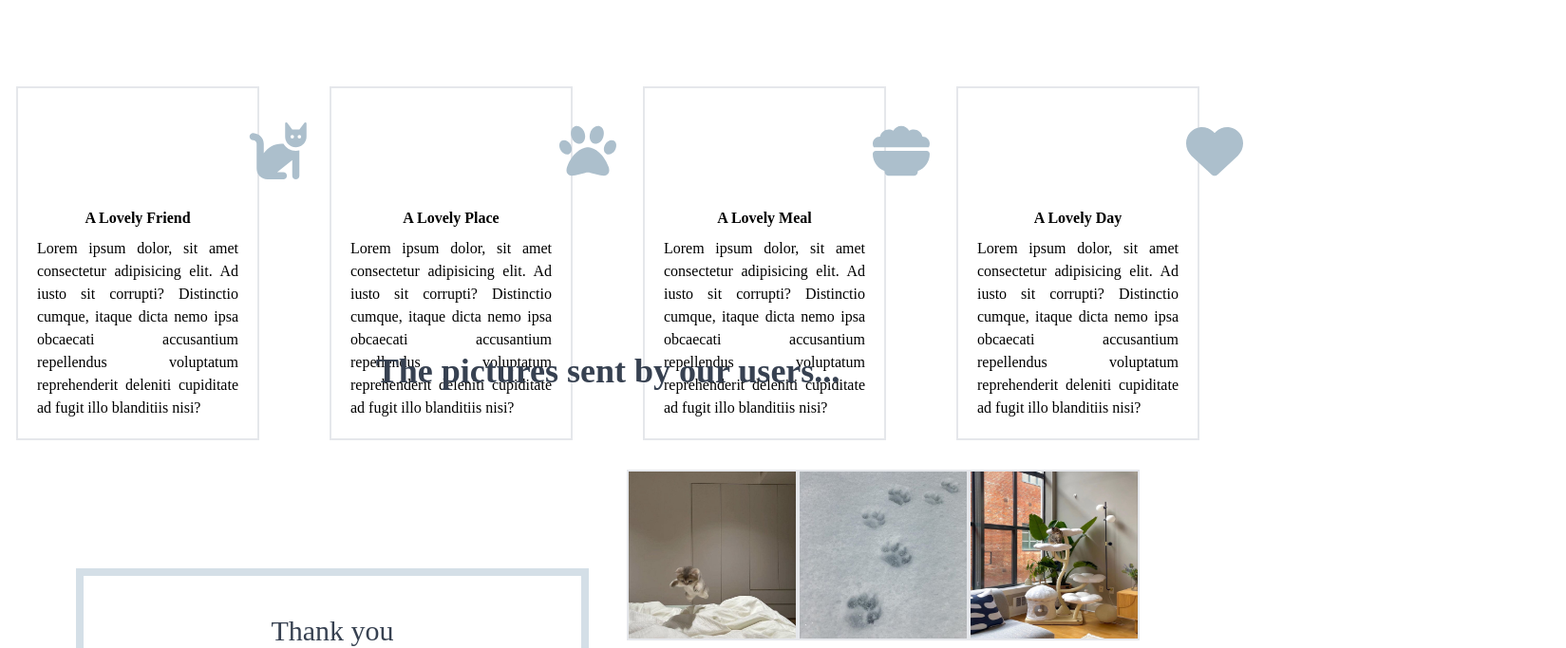
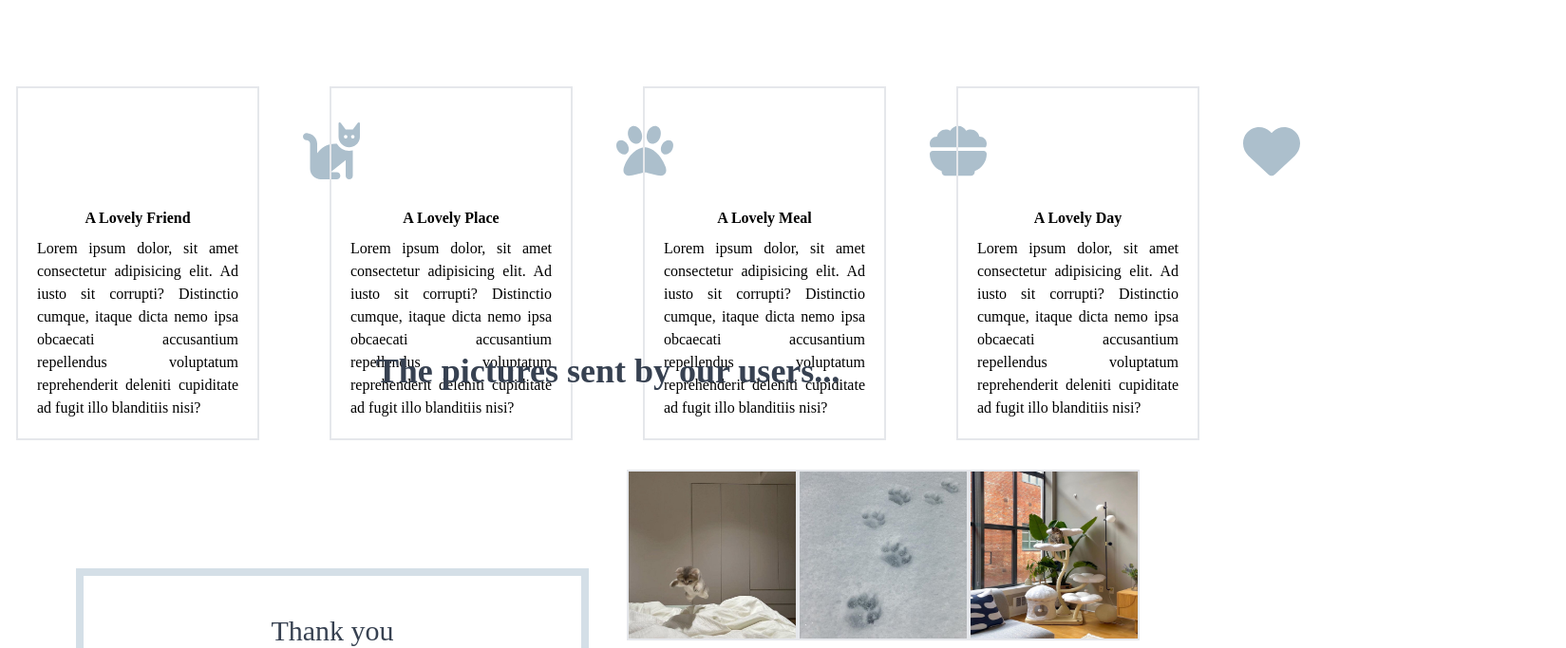
Before and after one commit to demetgas/react-tailwind-project, a React (Create React App) app in the folder tailwind-app/: page / in a window 1280 px wide. Shown: the part 3360-4043 px from the top of the page at 95% size, 1649 px wide, since content can reach past the window. Built offline with nearby package versions, Linux system fonts and the light colour scheme.

Commit message:
added sm

```diff
--- a/tailwind-app/src/components/WhatWeDo.jsx
+++ b/tailwind-app/src/components/WhatWeDo.jsx
@@ -4,35 +4,35 @@ import { FontAwesomeIcon } from '@fortawesome/react-fontawesome';
 
 export const WhatWeDo = () => {
   return (
-    <div className='max-w-[100%] lg:h-[30svh] md:h-[70svh] mt-20'>
-      <div className='grid lg:grid-cols-4 md:grid-cols-2 gap-10'>
-      <div className='mx-auto border-2 m-10 lg:w-[20svw] md:w-[280px] h-auto p-5'>
+    <div className='max-w-[100%] lg:h-[30svh] md:h-[80svh] mt-20'>
+      <div className='grid lg:grid-cols-4 md:grid-cols-2 sm:grid-cols-1 gap-10'>
+      <div className='mx-auto border-2 m-10 lg:w-[20svw] md:w-[20svh] sm:w-[40svw] h-auto p-5'>
         <FontAwesomeIcon
-            className=" md:mx-[90px] lg:mx-[220px] h-[60px] m-4 text-babyblue2 hover:scale-110 transition-all delay-75 cursor-pointer"
+            className=" md:mx-[90px] lg:mx-[200px] sm:w-[220px] h-[60px] m-4 text-babyblue2 hover:scale-110 transition-all delay-75 cursor-pointer"
             icon={faCat}
           />
           <h2 className='text-center font-bold m-2'>A Lovely Friend</h2>
 <p className='text-center text-justify'>Lorem ipsum dolor, sit amet consectetur adipisicing elit. Ad iusto sit corrupti? Distinctio cumque, itaque dicta nemo ipsa obcaecati accusantium repellendus voluptatum reprehenderit deleniti cupiditate ad fugit illo blanditiis nisi?</p>
         </div>
-        <div className='mx-auto border-2 m-10 lg:w-[20svw] md:w-[280px] h-auto p-5'>
+        <div className='mx-auto border-2 m-10 lg:w-[20svw] md:w-[280px] sm:w-[40svw] h-auto p-5'>
         <FontAwesomeIcon
-            className="  md:mx-[90px] lg:mx-[220px] h-[60px] m-4 text-babyblue2 hover:scale-110 transition-alldelay-75 cursor-pointer"
+            className="  md:mx-[90px] lg:mx-[200px] sm:w-[220px] h-[60px] m-4 text-babyblue2 hover:scale-110 transition-alldelay-75 cursor-pointer"
             icon={faPaw}
           />
           <h2 className='text-center font-bold m-2'>A Lovely Place</h2>
 <p className='text-center text-justify'>Lorem ipsum dolor, sit amet consectetur adipisicing elit. Ad iusto sit corrupti? Distinctio cumque, itaque dicta nemo ipsa obcaecati accusantium repellendus voluptatum reprehenderit deleniti cupiditate ad fugit illo blanditiis nisi?</p>
         </div>
-        <div className='mx-auto border-2 m-10 lg:w-[20svw] md:w-[280px] h-auto p-5'>
+        <div className='mx-auto border-2 m-10 lg:w-[20svw] md:w-[280px] sm:w-[40svw] h-auto p-5'>
         <FontAwesomeIcon
-            className="  md:mx-[90px] lg:mx-[220px] h-[60px] m-4 text-babyblue2 hover:scale-110 transition-all delay-75 cursor-pointer"
+            className="  md:mx-[90px] lg:mx-[200px] sm:w-[220px] h-[60px] m-4 text-babyblue2 hover:scale-110 transition-all delay-75 cursor-pointer"
             icon={faBowlFood}
           />
           <h2 className='text-center font-bold m-2'>A Lovely Meal</h2>
 <p className='text-center text-justify'>Lorem ipsum dolor, sit amet consectetur adipisicing elit. Ad iusto sit corrupti? Distinctio cumque, itaque dicta nemo ipsa obcaecati accusantium repellendus voluptatum reprehenderit deleniti cupiditate ad fugit illo blanditiis nisi?</p>
         </div>
-        <div className='mx-auto border-2 m-10 lg:w-[20svw] md:w-[280px] h-auto p-5'>
+        <div className='mx-auto border-2 m-10 lg:w-[20svw] md:w-[280px] sm:w-[40svw] h-auto p-5'>
         <FontAwesomeIcon
-            className="  md:mx-[90px] lg:mx-[220px] h-[60px] m-4 text-babyblue2 hover:scale-110 transition-all delay-75 cursor-pointer"
+            className="  md:mx-[90px] lg:mx-[200px] sm:w-[220px] h-[60px] m-4 text-babyblue2 hover:scale-110 transition-all delay-75 cursor-pointer"
             icon={faHeart}
           />
           <h2 className='text-center font-bold m-2'>A Lovely Day</h2>
```
